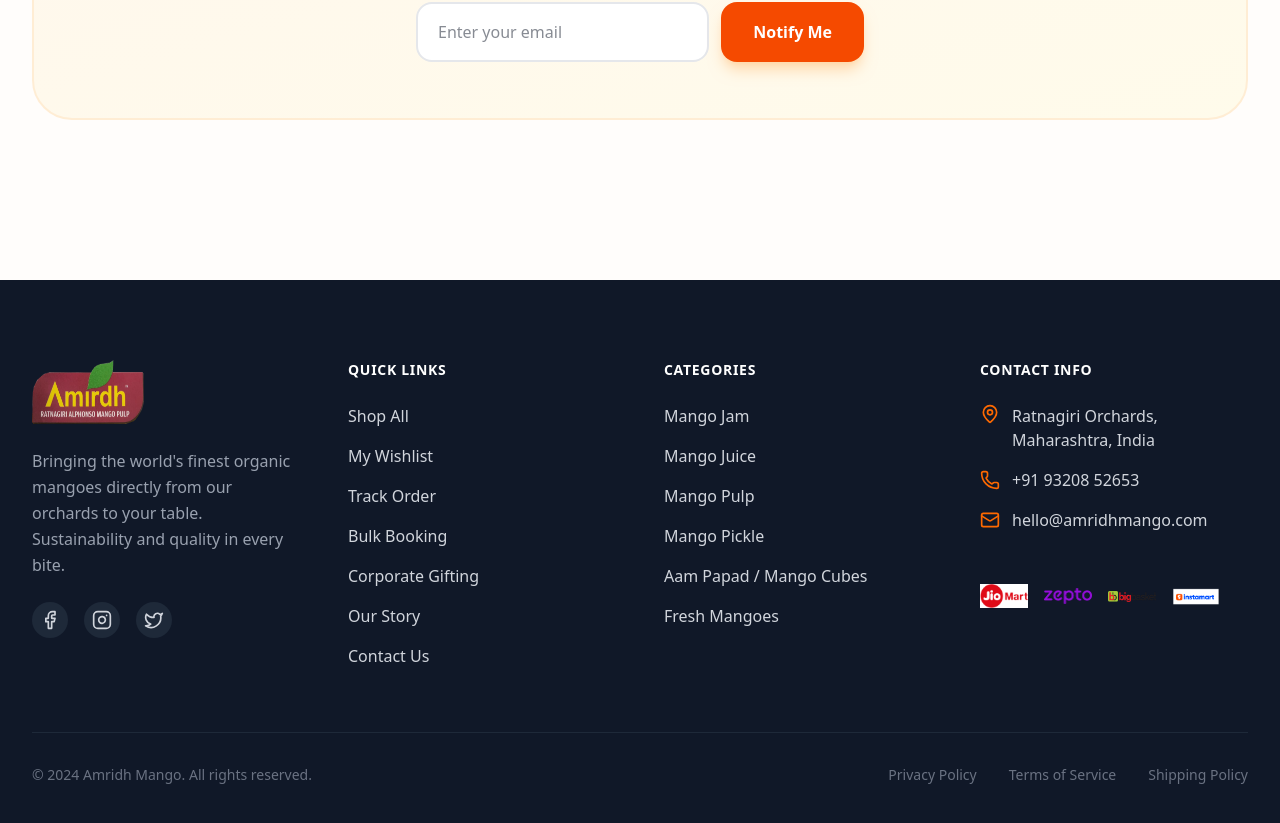
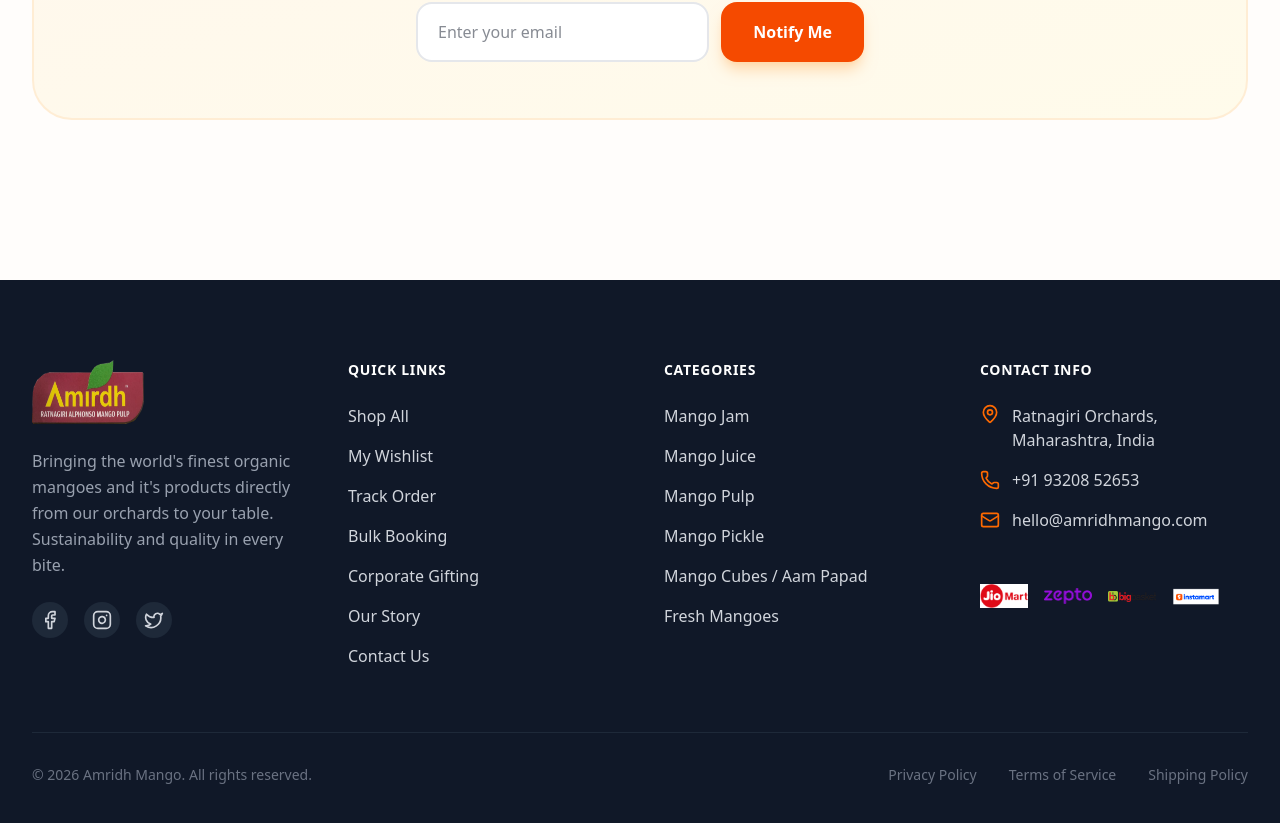
Before and after one commit to ankitMishra-droid/amridh_mango_ecomm, a React (Vite) app: page /events in a window 1280 px wide. Shown: the part 1742-2565 px from the top of the page. Built offline with nearby package versions, Linux system fonts and the light colour scheme.

Commit message:
update changes

```diff
--- a/src/components/Footer.tsx
+++ b/src/components/Footer.tsx
@@ -13,7 +13,7 @@ export default function Footer() {
               <img src={logo} alt="Amridh Logo" className="h-16 w-28" />
             </Link>
             <p className="text-gray-400 leading-relaxed">
-              Bringing the world's finest organic mangoes directly from our orchards to your table.
+              Bringing the world's finest organic mangoes and it's products directly from our orchards to your table.
               Sustainability and quality in every bite.
             </p>
             <div className="flex space-x-4">
@@ -49,7 +49,7 @@ export default function Footer() {
               <li><Link to="/shop?cat=Beverages" className="hover:text-orange-500 transition-colors">Mango Juice</Link></li>
               <li><Link to="/shop?cat=Pulp" className="hover:text-orange-500 transition-colors">Mango Pulp</Link></li>
               <li><Link to="/shop?cat=Pickles" className="hover:text-orange-500 transition-colors">Mango Pickle</Link></li>
-              <li><Link to="/shop?cat=Papad&cat=Mango Cubes'" className="hover:text-orange-500 transition-colors">Aam Papad / Mango Cubes</Link></li>
+              <li><Link to="/shop?cat=Papad&cat=Mango Cubes'" className="hover:text-orange-500 transition-colors">Mango Cubes / Aam Papad</Link></li>
               <li><Link to="/shop?cat=Fresh Mangoes" className="hover:text-orange-500 transition-colors">Fresh Mangoes</Link></li>
             </ul>
           </div>
@@ -87,7 +87,7 @@ export default function Footer() {
         </div>
 
         <div className="pt-8 border-t border-gray-800 flex flex-col md:flex-row justify-between items-center gap-4 text-sm text-gray-500">
-          <p>© 2024 Amridh Mango. All rights reserved.</p>
+          <p>© 2026 Amridh Mango. All rights reserved.</p>
           <div className="flex space-x-8">
             <a href="#" className="hover:text-white">Privacy Policy</a>
             <a href="#" className="hover:text-white">Terms of Service</a>
--- a/src/pages/Home.tsx
+++ b/src/pages/Home.tsx
@@ -13,7 +13,7 @@ const HERO_SLIDES = [
     mobileImage: "/images/mb-bg.jpg",
     title: "Enjoy Alphonso mango sweetness in every bite",
     subtitle: "Experience the pure essence of Ratnagiri's finest mangoes in every spoonful.",
-    accent: "Premium Pulp",
+    accent: "Premium Cubes",
     bgColor: "from-yellow-400 via-orange-500 to-orange-600"
   },
   {
@@ -22,16 +22,16 @@ const HERO_SLIDES = [
     mobileImage: "/images/mb-bg2.jpg",
     title: "Enjoy refreshing natural Alphonso Mango Juice",
     subtitle: "Hand-picked from the sun-drenched orchards of Gujarat for your delight.",
-    accent: "Fresh Harvest",
+    accent: "Pure Juice",
     bgColor: "from-orange-400 via-orange-500 to-yellow-500"
   },
   {
     image: "/images/banner-img3.jpg",
     // productImg: "/images/Banner-Img-3.png ", // Juice
-    mobileImage: "/images/mb-bg3.jpg",
+    mobileImage: "/images/amirdh-mango-09.jpg",
     title: "Enjoy the rich aroma of Alphonso Mango Pulp",
     subtitle: "100% natural, cold-pressed juice with no added preservatives.",
-    accent: "Pure Juice",
+    accent: "Fresh Pulp",
     bgColor: "from-yellow-300 via-yellow-500 to-orange-500"
   }
 ];
```
Also changed, not shown: public/images/amirdh-mango-09.jpg (added).
